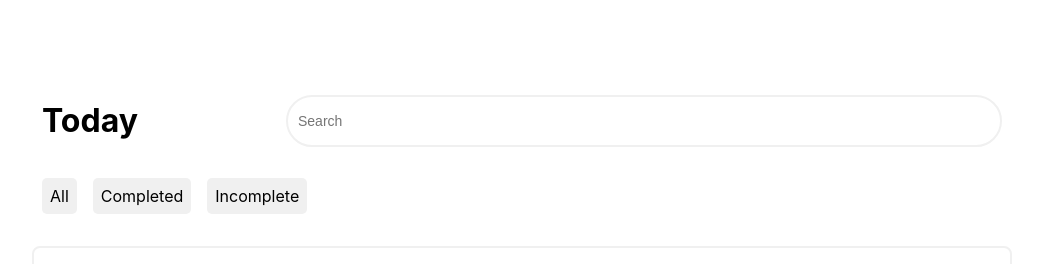
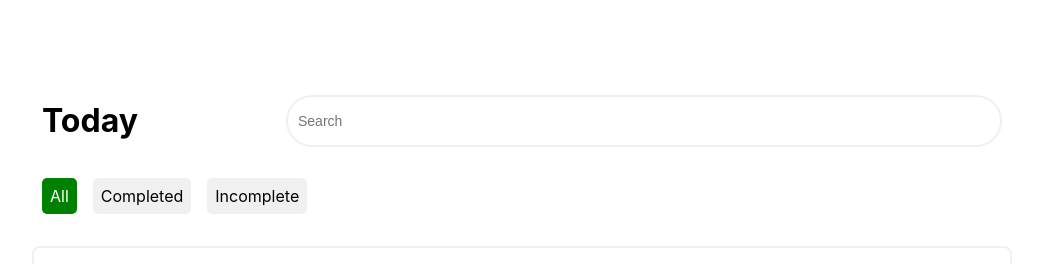
Before and after one commit to 7shoaib7/alphanso-todo, a React (Create React App) app: page / in a window 1280 px wide. Shown: the top 264 px of the page, without its empty margins (118-1161 px from the left). Built offline with nearby package versions, Linux system fonts and the light colour scheme.

Commit message:
filter-implementation

```diff
--- a/src/App.js
+++ b/src/App.js
@@ -3,25 +3,38 @@
 import TodoInput from "./components/TodoInput";
 import TodoList from "./components/TodoList";
 import TodoSearch from "./components/TodoSearch";
+//context
+import { useTodoContext } from "./context/TodoContext";
 
 
 
 function App() {
+  const { state,dispatch} = useTodoContext();
+
+  const handleFilterChange = (filter) => {
+    dispatch({ type: 'SET_FILTER', filter });
+  };
+
+
   return (
     <div className="App">
       <div className="top-header">
         <h1>Today</h1>
         <TodoSearch />
         <div className="todo-filter-container">
-          <div className="todo-filter">
-            All
+        {['all', 'completed', 'incomplete'].map(filter => (
+          <div
+            key={filter}
+            style={{
+              backgroundColor: state.filter === filter ? 'green' : '#f0f0f0',
+              color: state.filter === filter ? '#fff' : '#000',
+            }}
+            onClick={() => handleFilterChange(filter)}
+            className="todo-filter"
+          >
+            {filter.charAt(0).toUpperCase() + filter.slice(1)}
           </div>
-          <div className="todo-filter">
-            Completed
-          </div>
-          <div className="todo-filter">
-            Incomplete
-          </div>
+        ))}
         </div>
       </div>
       <TodoList />
--- a/src/index.css
+++ b/src/index.css
@@ -31,7 +31,6 @@ code {
   display: flex;
   justify-content: center;
   align-items: center;
-  background-color:#f0f0f0;
   border-radius:5px;
   cursor: pointer;
   text-align: center;
```
